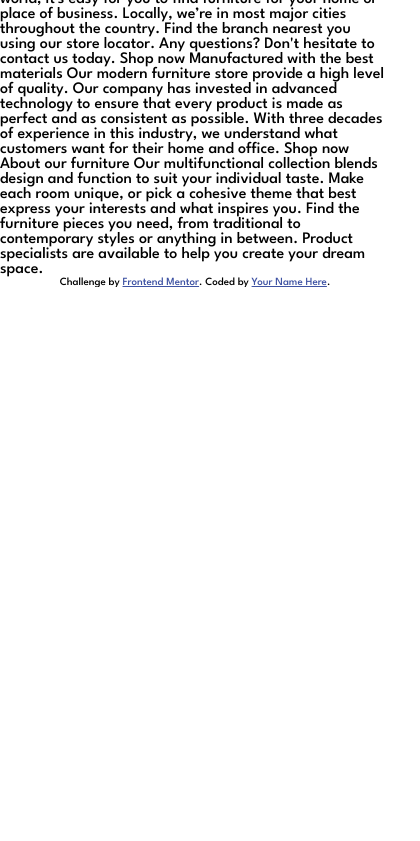
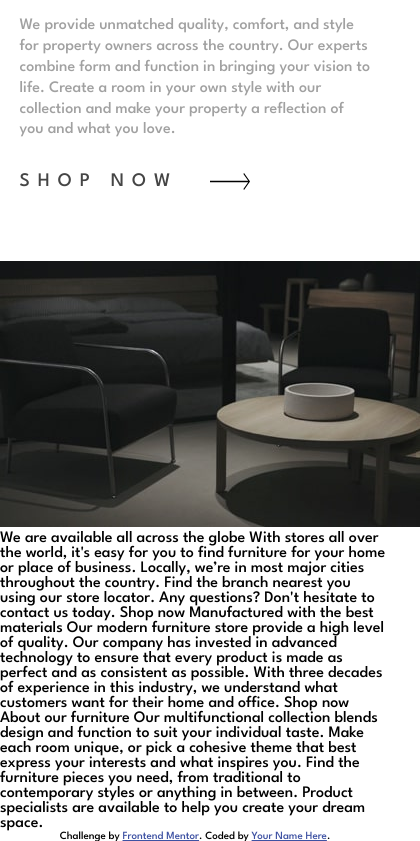
Before and after one commit to jeremyoduromanu/room-homepage, a plain HTML site: page index.html in a window 390 px wide. Shown: the part 619-1460 px from the top of the page, 420 px wide, since content can reach past the window. Before the commit the page ends 906 px from the top, so only its background shows below. Drawn offline with Linux system fonts and the light colour scheme.

Commit message:
mobile complete

```diff
--- a/index.html
+++ b/index.html
@@ -41,16 +41,33 @@
       <li><a href="#">Contact</a></li>
     </ul>
   </div>
+  <section id="introduction" class="introduction">
+    <div id="heading" class="heading">
+      <h1>
+        Discover innovative ways to decorate
+      </h1>
+    </div>
+    <div id="description" class="description">
+      <p>
+        We provide unmatched quality, comfort, and style for property owners across the country.
+        Our experts combine form and function in bringing your vision to life. Create a room in your
+        own style with our collection and make your property a reflection of you and what you love.
+      </p>
+    </div>
+    <div class="shop-now-btn">
+      <p>
+        <a href="#">Shop Now</a>
+      </p>
+      <img src="./images/icon-arrow.svg" alt="shop now">
+    </div>
+  </section>
+  <section class="about" id="about">
+    <div class="about-image">
+      <img src="./images/image-about-dark.jpg" alt="">
+    </div>
+  </section>
 
 
-
-  Discover innovative ways to decorate
-
-  We provide unmatched quality, comfort, and style for property owners across the country.
-  Our experts combine form and function in bringing your vision to life. Create a room in your
-  own style with our collection and make your property a reflection of you and what you love.
-
-  Shop now
 
   We are available all across the globe
 
--- a/style.css
+++ b/style.css
@@ -76,3 +76,43 @@ body{
     text-decoration: none;
     color: black;
 }
+
+.introduction{
+    padding: 10% 5%;
+
+}
+
+.heading{
+    margin-bottom: 2rem;
+}
+
+.heading h1{
+    font-size: 2rem;
+}
+
+.description{
+    font-size: 1rem;
+    margin-bottom: 2rem;
+}
+
+.description p{
+    color: hsl(0, 0%, 63%);
+    line-height: 1.3rem;
+}
+
+.shop-now-btn{
+    display: flex;
+    margin-bottom: 2rem;
+}
+
+.shop-now-btn p{
+    margin-right: 2rem;
+}
+
+.shop-now-btn p a{
+    text-decoration: none;
+    font-size: 1.2rem;
+    text-transform: uppercase;
+    color: hsl(0, 0%, 27%);
+    letter-spacing: 0.5rem;
+}
```
